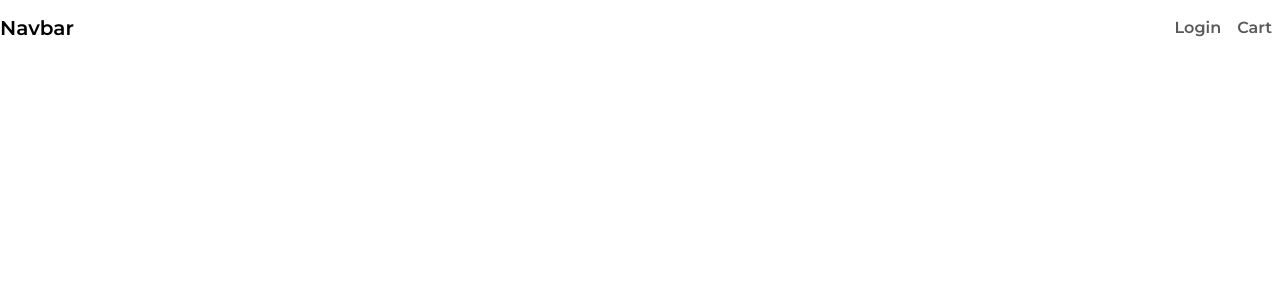
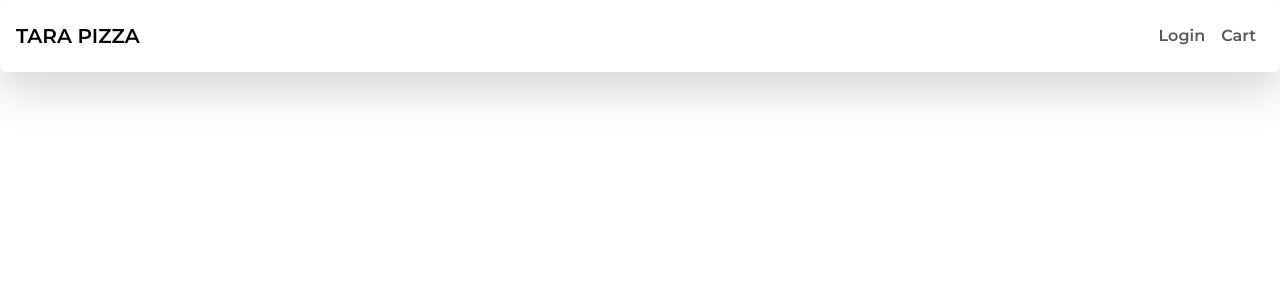
Before and after one commit to nayanatara07/Pizza-Delivery-Application, a React (Create React App) app in the folder client/: page / in a window 1280 px wide. Shown: the top 300 px of the page. Built offline with nearby package versions, Linux system fonts and the light colour scheme.

Commit message:
nav-bar shadow

```diff
--- a/client/src/components/Navbar.js
+++ b/client/src/components/Navbar.js
@@ -3,8 +3,8 @@ import React from 'react'
 export default function Navbar() {
     return (
         <div>
-            <nav className="navbar navbar-expand-lg">
-                <a className="navbar-brand" href="#">Navbar</a>
+            <nav className="navbar navbar-expand-lg shadow-lg p-3 mb-5 bg-white rounded">
+                <a className="navbar-brand" href="#">TARA PIZZA</a>
                 <button className="navbar-toggler" type="button" data-toggle="collapse" data-target="#navbarNav" aria-controls="navbarNav" aria-expanded="false" aria-label="Toggle navigation">
                     <span className="navbar-toggler-icon"></span>
                 </button>
--- a/client/src/index.css
+++ b/client/src/index.css
@@ -15,3 +15,10 @@ code {
   font-family: source-code-pro, Menlo, Monaco, Consolas, 'Courier New',
     monospace;
 }
+
+.navlink{
+  color:black !important;
+}
+.navbar-brand{
+  color:black !important;
+}
```
